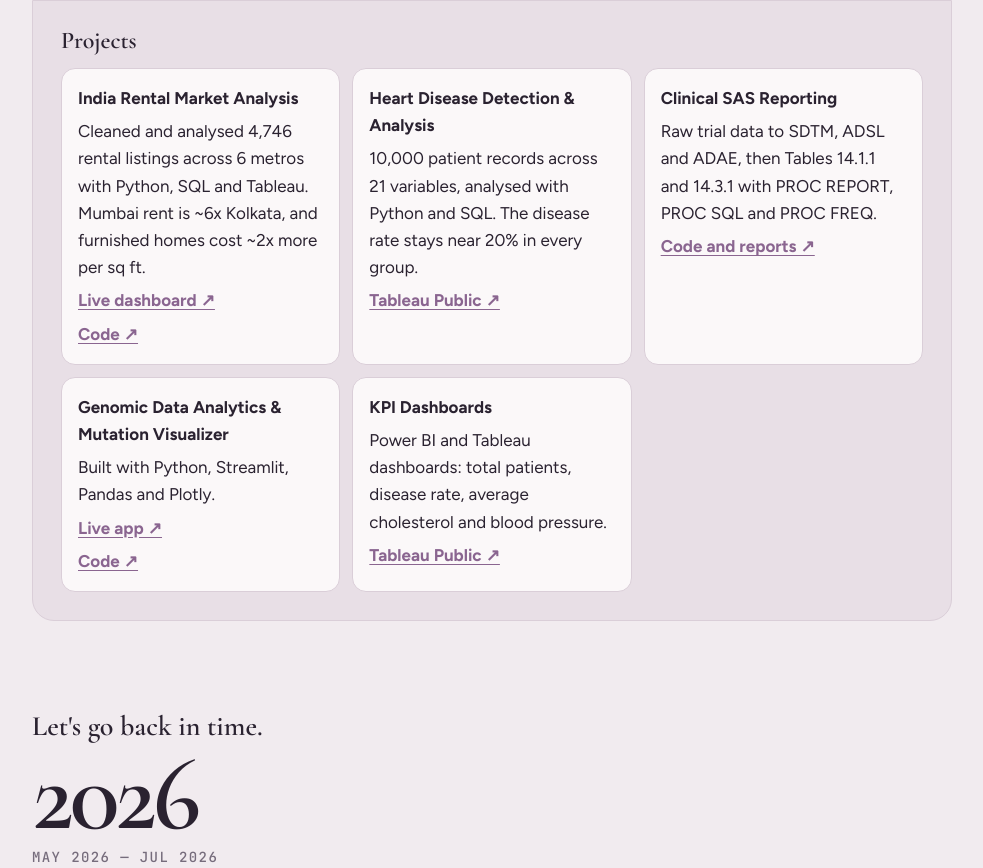
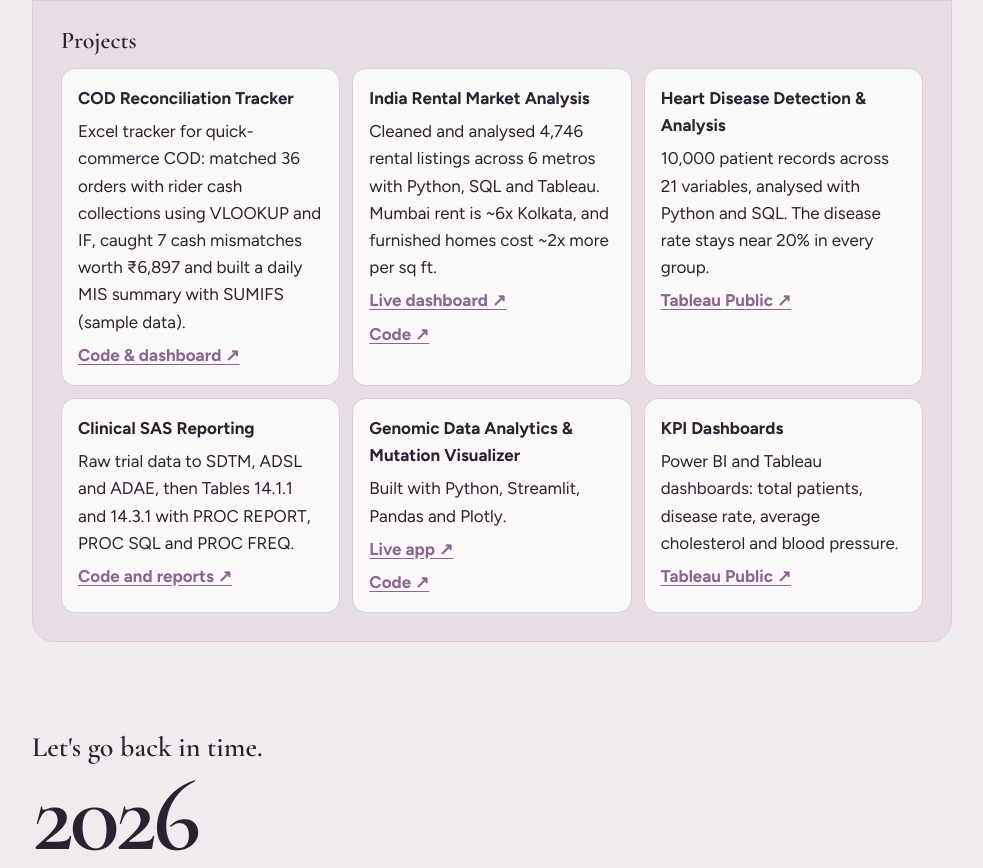
Before and after one commit to shahroznisha02/shahroznisha02.github.io, a plain HTML site: page index.html in a window 1280 px wide. Shown: the part 1602-2470 px from the top of the page, without its empty margins (148-1131 px from the left). Drawn offline with nearby package versions, Linux system fonts and the light colour scheme.

Commit message:
Update index.html

```diff
--- a/index.html
+++ b/index.html
@@ -243,7 +243,7 @@ footer a { color: var(--ink); font-weight: 600; }
         <div class="panel" id="p-proj" data-k="proj">
           <h3>Projects</h3>
           <div class="cards">
-            <article><b>India Rental Market Analysis</b><p>Cleaned and analysed 4,746 rental listings across 6 metros with Python, SQL and Tableau. Mumbai rent is ~6x Kolkata, and furnished homes cost ~2x more per sq ft.</p><a href="https://public.tableau.com/app/profile/shahroz.nisha/viz/IndiaRentalMarketAnalysis/IndiaRentalMarket4746Listings6MetrosMedianRentRs16000" target="_blank" rel="noopener">Live dashboard ↗</a> <a href="https://github.com/shahroznisha02/india-rental-market-analysis" target="_blank" rel="noopener">Code ↗</a></article>
+            <article><b>COD Reconciliation Tracker</b><p>Excel tracker for quick-commerce COD: matched 36 orders with rider cash collections using VLOOKUP and IF, caught 7 cash mismatches worth ₹6,897 and built a daily MIS summary with SUMIFS (sample data).</p><a href="https://github.com/shahroznisha02/COD-Reconciliation-Tracker" target="_blank" rel="noopener">Code &amp; dashboard ↗</a></article>            <article><b>India Rental Market Analysis</b><p>Cleaned and analysed 4,746 rental listings across 6 metros with Python, SQL and Tableau. Mumbai rent is ~6x Kolkata, and furnished homes cost ~2x more per sq ft.</p><a href="https://public.tableau.com/app/profile/shahroz.nisha/viz/IndiaRentalMarketAnalysis/IndiaRentalMarket4746Listings6MetrosMedianRentRs16000" target="_blank" rel="noopener">Live dashboard ↗</a> <a href="https://github.com/shahroznisha02/india-rental-market-analysis" target="_blank" rel="noopener">Code ↗</a></article>
             <article><b>Heart Disease Detection &amp; Analysis</b><p>10,000 patient records across 21 variables, analysed with Python and SQL. The disease rate stays near 20% in every group.</p><a href="https://public.tableau.com/app/profile/shahroz.nisha" target="_blank" rel="noopener">Tableau Public ↗</a></article>
             <article><b>Clinical SAS Reporting</b><p>Raw trial data to SDTM, ADSL and ADAE, then Tables 14.1.1 and 14.3.1 with PROC REPORT, PROC SQL and PROC FREQ.</p><a href="https://github.com/shahroznisha02/Clinical-SAS-SDTM-ADaM-Reporting" target="_blank" rel="noopener">Code and reports ↗</a></article>
             <article><b>Genomic Data Analytics &amp; Mutation Visualizer</b><p>Built with Python, Streamlit, Pandas and Plotly.</p><a href="https://genomic-data-analytics-8mtjusstu8symaylcugrxs.streamlit.app/" target="_blank" rel="noopener">Live app ↗</a> <a href="https://github.com/shahroznisha02/genomic-data-analytics" target="_blank" rel="noopener">Code ↗</a></article>
```
